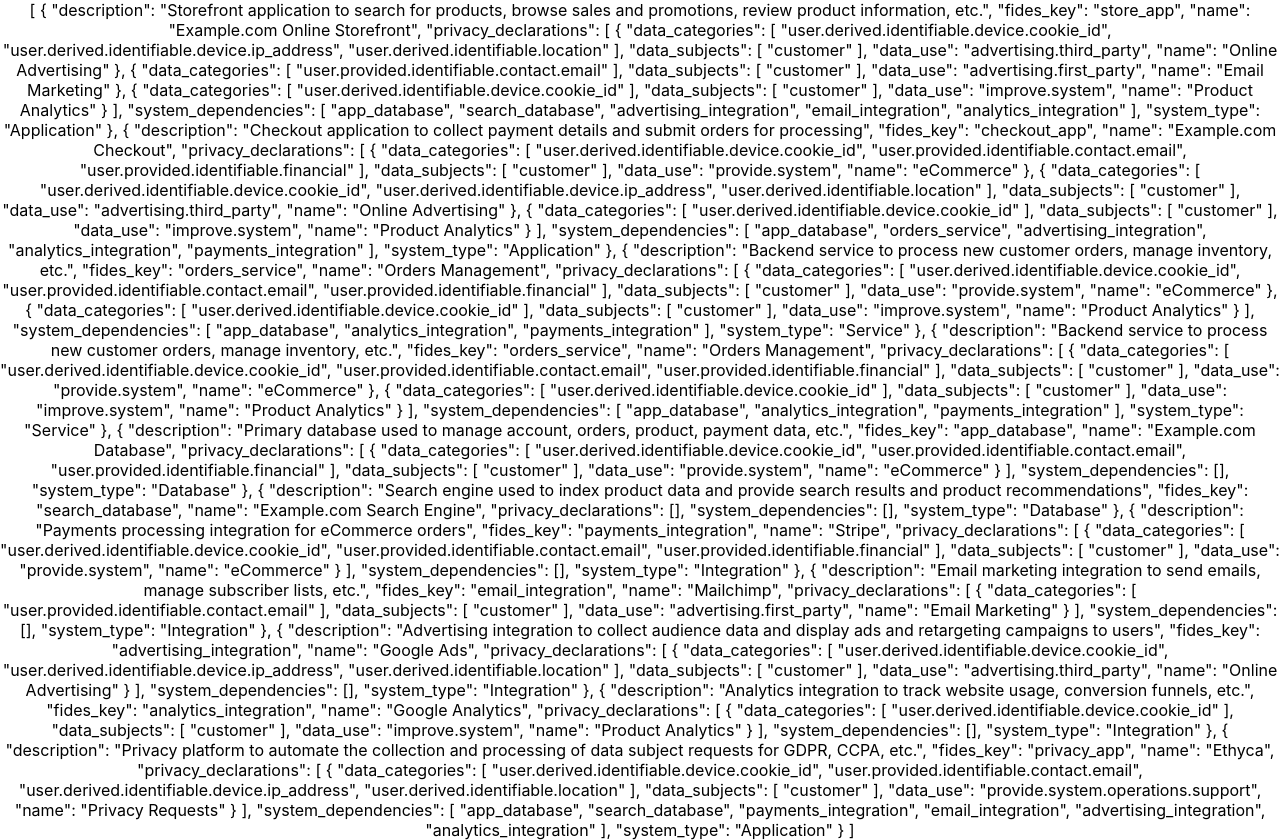
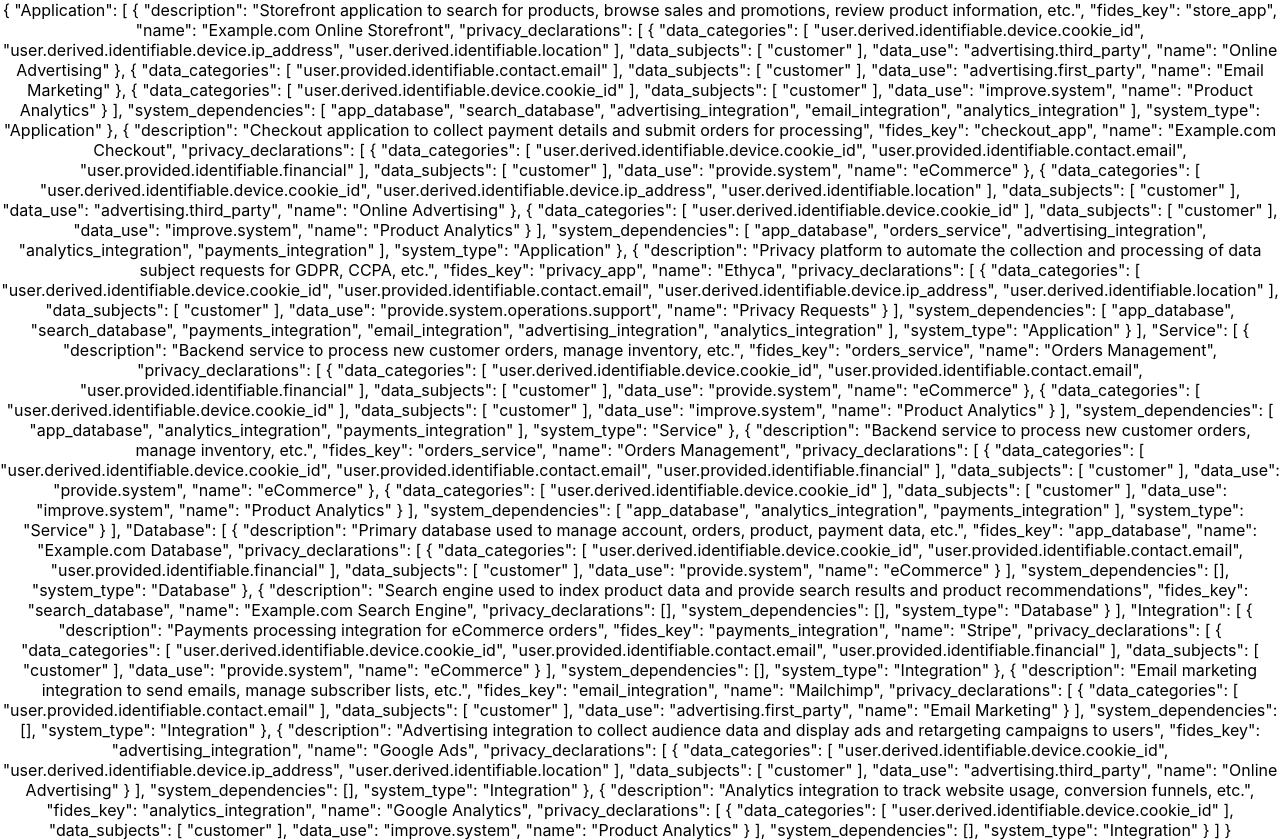
Before and after one commit to babramczyk/systems-data-map, a React (Create React App) app: page / in a window 1280 px wide. Built offline with nearby package versions, Linux system fonts and the light colour scheme.

Commit message:
group systems by type

```diff
--- a/src/App.tsx
+++ b/src/App.tsx
@@ -1,8 +1,24 @@
 import "./App.css";
 import SAMPLE_DATA from "./sample-data.json";
 
+// TODO: Move these to a separate file?
+type System = typeof SAMPLE_DATA[number];
+// TODO: Make this more explicit, with this assumption?
+type SystemType = System["system_type"];
+
 function App() {
-  return <div className="App">{JSON.stringify(SAMPLE_DATA, null, 2)}</div>;
+  // TODO: Refactor this. It's extremely ugly and I hate it
+  const systemsByType: Record<SystemType, System[]> = SAMPLE_DATA.reduce<
+    Record<SystemType, System[]>
+  >((systemsByType, system) => {
+    const existingSystemsForType = systemsByType[system.system_type] ?? [];
+    return {
+      ...systemsByType,
+      [system.system_type]: [...existingSystemsForType, system],
+    };
+  }, {});
+
+  return <div className="App">{JSON.stringify(systemsByType, null, 2)}</div>;
 }
 
 export default App;
```
Also changed, not shown: 1 other file (tests, documents, lock files or other folders).
